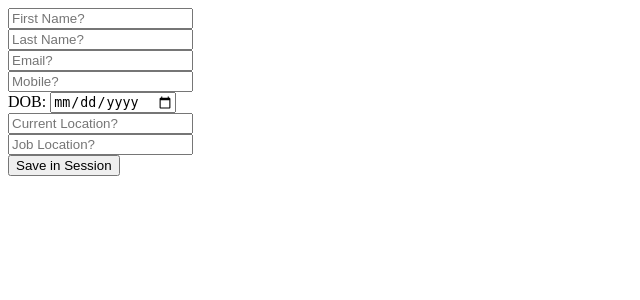
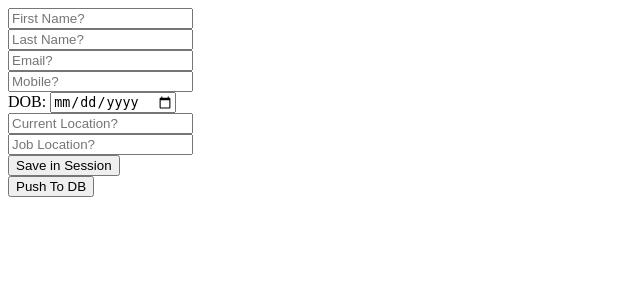
Before and after one commit to VickyTheCoder/session-2, a Django app: page / in a window 1280 px wide. Shown: the top 300 px of the page, without its empty margins (0-640 px from the left). Run offline with Django 5.2, Linux system fonts and the light colour scheme.

Commit message:
Experience data is saved in session & DB update done in approval page

```diff
--- a/templates/index.html
+++ b/templates/index.html
@@ -38,7 +38,11 @@
             <input type="text" id="exp_designation" placeholder="Expected Designation?"><br>
             <input type="text" id="exp_salary" placeholder="Expected CTC in lacs?"><br>
             <input type="text" id="notice_days" placeholder="Notice period in days?"><br>
-            <input type="button" onclick="push_to_db()" value="Push to DB">
+            <input type="button" onclick="send_exp_to_session()" value="Push to DB">
+        </div>
+        <div id="approval">
+
+            <input type="button" onclick="push_to_db()" value="Push To DB">
         </div>
         <div>
             <font id="status"></font>
@@ -116,7 +120,7 @@
                 );
 
             }
-            function push_to_db(){
+            function send_exp_to_session(){
                 var cur_designation = $("#cur_designation").val();
                 var exp_designation = $("#exp_designation").val();
                 var cur_salary = $("#cur_salary").val();
@@ -125,7 +129,7 @@
 
                 $.ajax(
                     {
-                        url: 'db/create',
+                        url: 'session_save/exp',
                         type: 'POST',
                         data: {
                             'cur_designation': cur_designation,
@@ -138,11 +142,12 @@
                             'X-CSRFToken': $('meta[name="csrf"]').attr('content')
                         },
                         success: function(response){
-                            console.log("Candidate Data Updated in Database");
+                            console.log("Experience Data Saved in Session");
                             $("#status").text(response['Status']);
                             $("#personal").hide();
                             $("#experience").hide();
                             $("#educational").hide();
+                            $("#approval").show();
                         },
                         error: function(xhr, status, err){
                             var msg = JSON.parse(xhr.responseText);
@@ -152,6 +157,9 @@
                     }
                 );
             }
+            function push_to_db(){
+                // pending
+            }
         </script>
     </body>
 </html>
```
